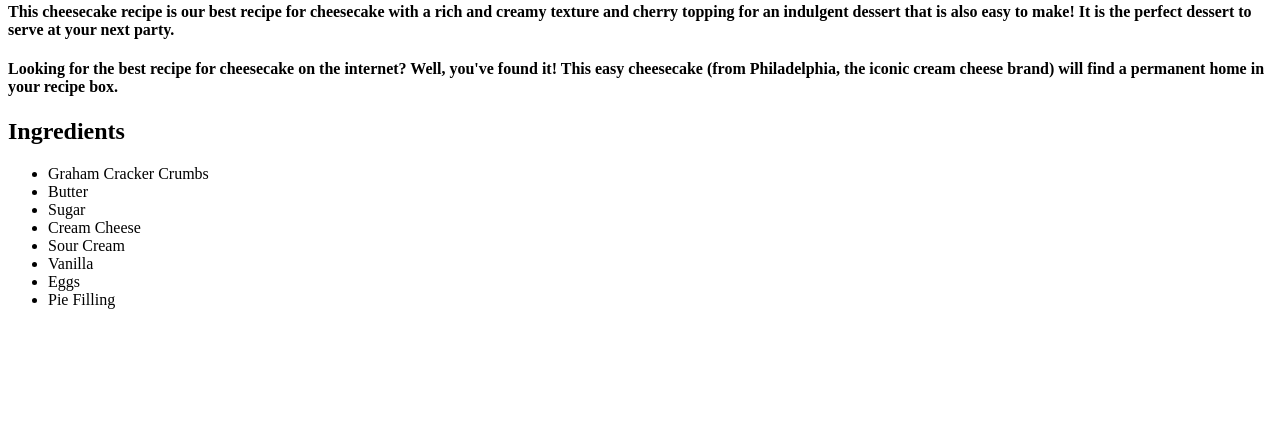
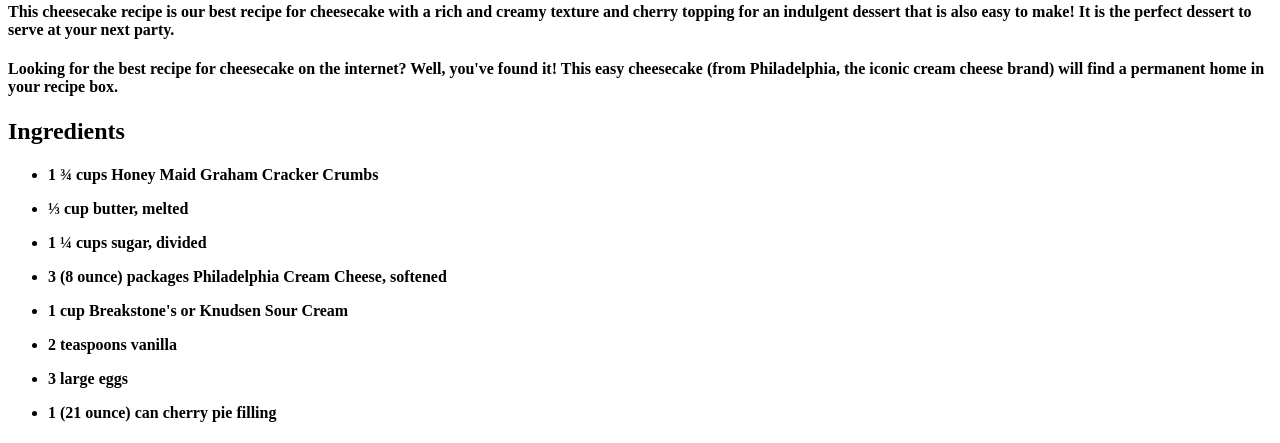
Before and after one commit to TiagoSobral/odin-recipes, a plain HTML site: page recipes/cheesecake.html in a window 1280 px wide. Shown: the part 502-945 px from the top of the page. Before the commit the page ends 827 px from the top, so only its background shows below. Drawn offline with Linux system fonts and the light colour scheme.

Commit message:
fix(list): add measurements to ingredients ul.
missing measurements for the ingredients unordered list corrected.

```diff
--- a/recipes/cheesecake.html
+++ b/recipes/cheesecake.html
@@ -19,16 +19,23 @@
     <h2>Ingredients</h2>
 
     <p>
-        <ul>
-            <li>Graham Cracker Crumbs</li>
-            <li>Butter</li>
-            <li>Sugar</li>
-            <li>Cream Cheese</li>
-            <li>Sour Cream</li>
-            <li>Vanilla</li>
-            <li>Eggs</li>
-            <li>Pie Filling</li>
-        </ul>
+        <h4><ul>
+            <p><li>1 ¾ cups Honey Maid Graham Cracker Crumbs</li></p>
+
+            <p><li>⅓ cup butter, melted</li></p>
+
+            <p><li>1 ¼ cups sugar, divided</li></p>
+
+            <p><li>3 (8 ounce) packages Philadelphia Cream Cheese, softened</li></p>
+
+            <p><li>1 cup Breakstone's or Knudsen Sour Cream</li></p>
+
+            <p><li>2 teaspoons vanilla</li></p>
+
+            <p><li>3 large eggs</li></p>
+
+            <p><li>1 (21 ounce) can cherry pie filling</li></p>
+        </ul></h4>
     </p>
 
 </body>
```
